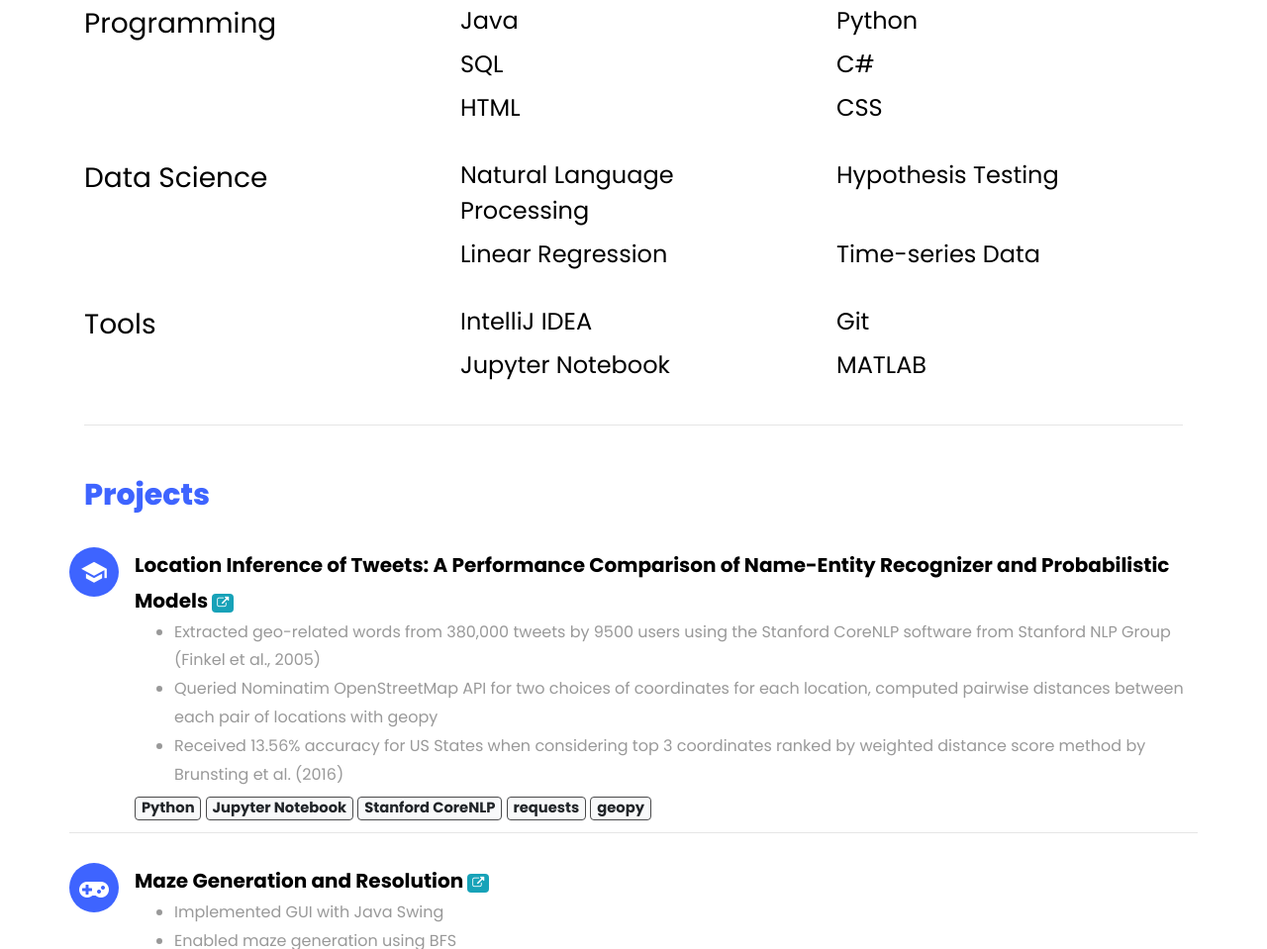
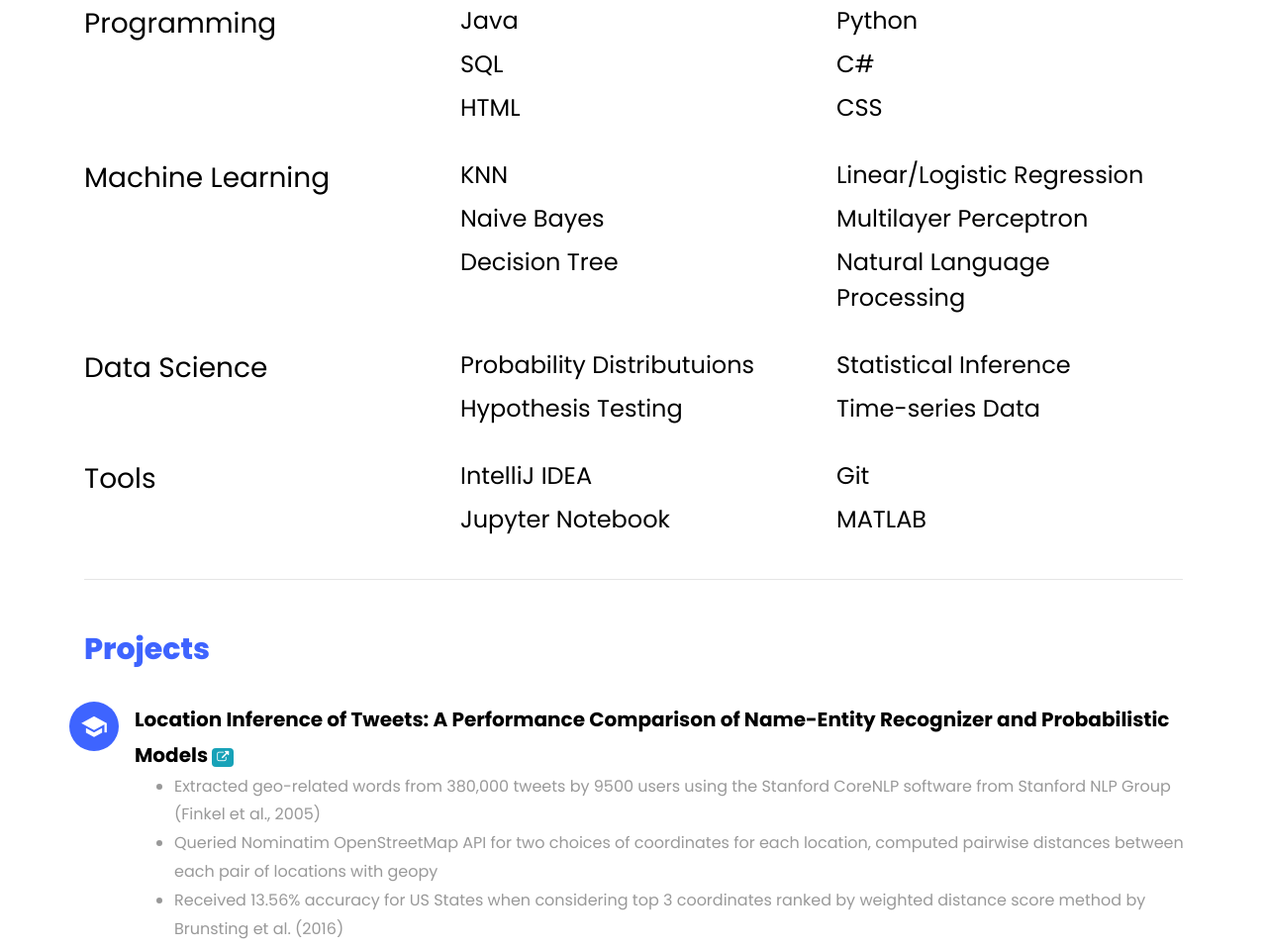
Before and after one commit to ychen8777/ychen8777.github.io, a plain HTML site: page index.html in a window 1280 px wide. Shown: the part 1340-2299 px from the top of the page at 99% size. Drawn offline with Linux system fonts and the light colour scheme; files whose address does not match are found by name.

Commit message:
add Machine Learning in Skills

```diff
--- a/index.html
+++ b/index.html
@@ -150,20 +150,53 @@
 
           <div class="row" style="padding-bottom: 1.5rem">
             <div class="col-md-4">
+              <h3> Machine Learning </h3>
+            </div>
+            <div class="col-md-8">
+              <div class="row">
+                <div class="col-md-6">
+                  <h4>KNN</h4>
+                </div>
+                <div class="col-md-6">
+                  <h4>Linear/Logistic Regression</h4>
+                </div>
+              </div>
+              <div class="row">
+                <div class="col-md-6">
+                  <h4>Naive Bayes</h4>
+                </div>
+                <div class="col-md-6">
+                  <h4>Multilayer Perceptron</h4>
+                </div>
+              </div>
+              <div class="row">
+                <div class="col-md-6">
+                  <h4>Decision Tree</h4>
+                </div>
+                <div class="col-md-6">
+                  <h4>Natural Language Processing</h4>
+                </div>
+              </div>
+            </div>
+          </div>
+
+
+          <div class="row" style="padding-bottom: 1.5rem">
+            <div class="col-md-4">
               <h3> Data Science </h3>
             </div>
             <div class="col-md-8">
               <div class="row">
                 <div class="col-md-6">
-                  <h4>Natural Language Processing</h4>
+                  <h4>Probability Distributuions</h4>
                 </div>
                 <div class="col-md-6">
-                  <h4>Hypothesis Testing</h4>
+                  <h4>Statistical Inference</h4>
                 </div>
               </div>
               <div class="row">
                 <div class="col-md-6">
-                  <h4>Linear Regression</h4>
+                  <h4>Hypothesis Testing</h4>
                 </div>
                 <div class="col-md-6">
                   <h4>Time-series Data</h4>
```
